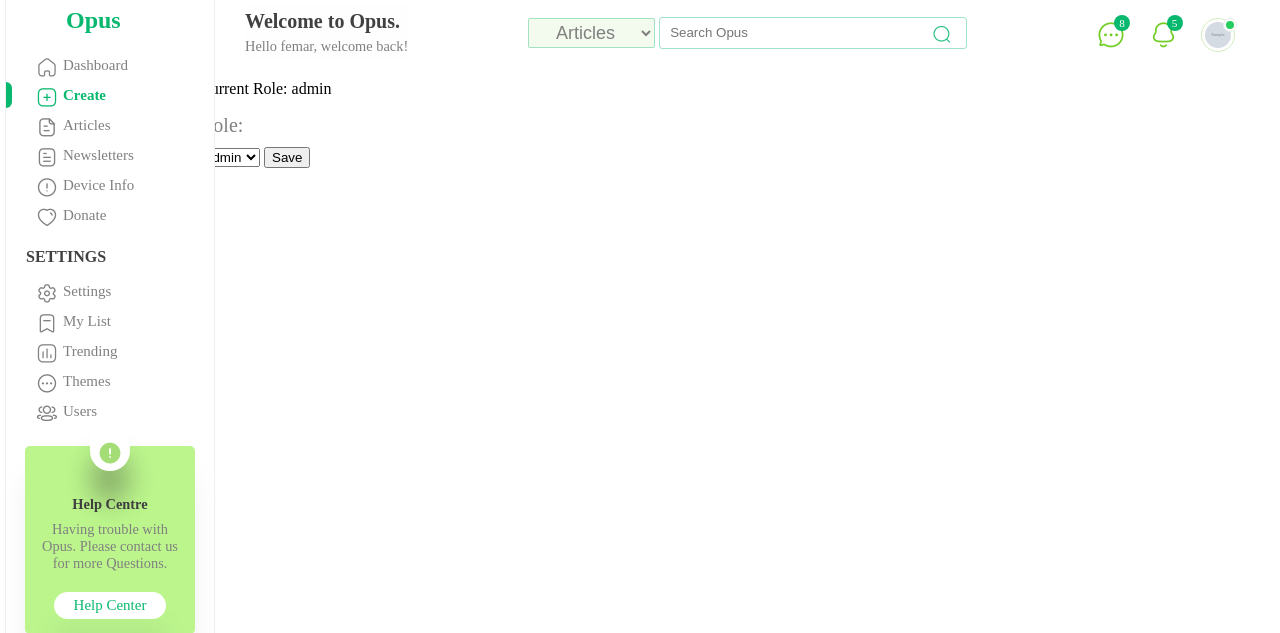
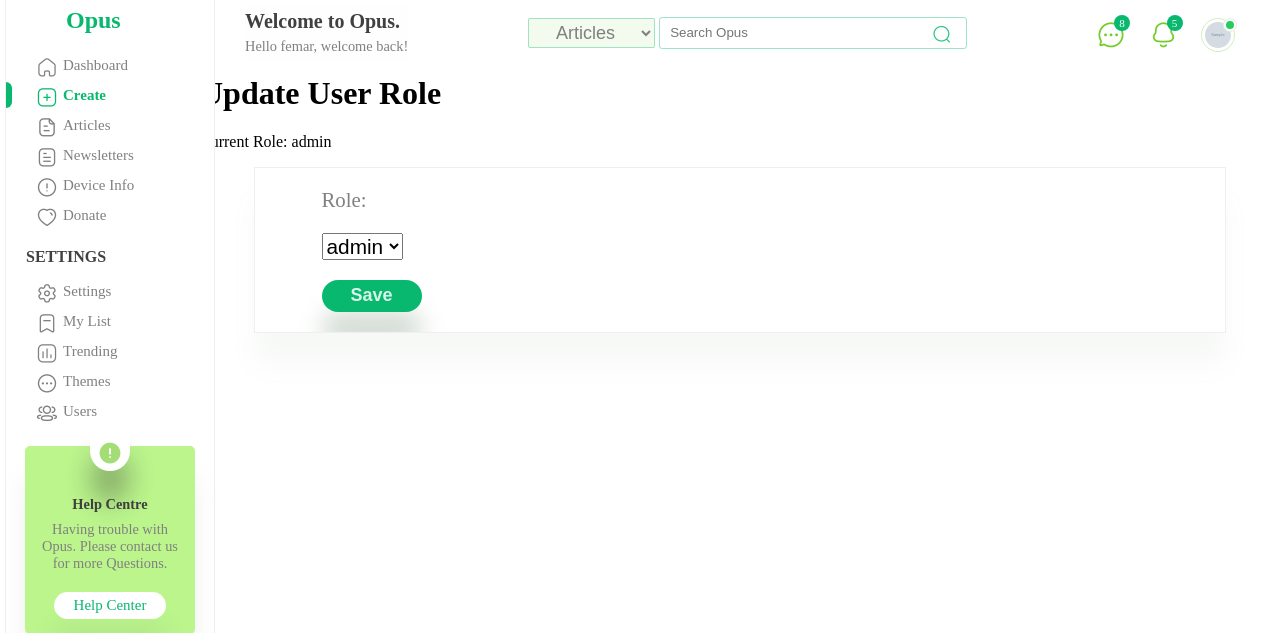
Before and after one commit to fescii/getopas, a Django app: a page that uses mysite/editors/templates/editors/admin/edit-user.html in a window 1280 px wide. Shown: the top 633 px of the page. Run offline with Django 4.2, Linux system fonts and the light colour scheme; a user stored in the database is signed in; data comes from the database, SQL or seed files in the repository; tables that the repository leaves empty hold one stand-in row (values such as "Sample post"); grey boxes marked "Sample" are stand-in pictures; parts of the project's set-up code (start-up, migrations or seed data) failed here and were passed over.

Commit message:
Editors: E27

```diff
--- a/mysite/editors/templates/editors/admin/edit-user.html
+++ b/mysite/editors/templates/editors/admin/edit-user.html
@@ -1,6 +1,8 @@
 {% extends "base.html" %}
+{% load static %}
 {% block title %}Opus - Edit User Role{% endblock %}
 {% block content %}
+<div class="main-content">
     <h1>Update User Role</h1>
 {% if user.is_superuser == True %}
     <p>Current Role: {{ role }}</p>
```
